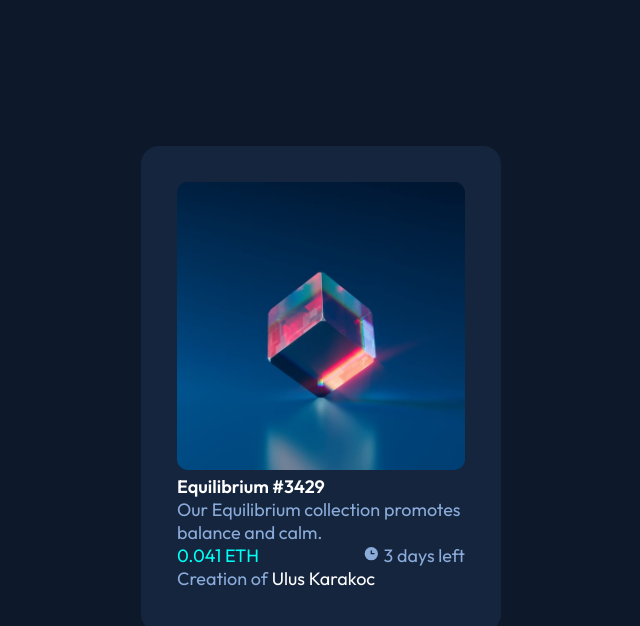
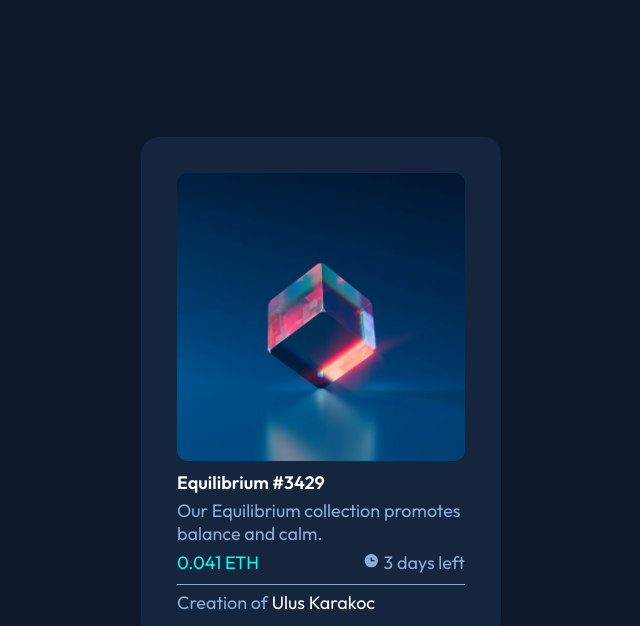
Before and after one commit to uluskarakoc/nft-preview-card, a website: page src/index.html in a window 1280 px wide. Shown: the top 626 px of the page, without its empty margins (319-959 px from the left). Drawn offline with Linux system fonts and the light colour scheme.

Commit message:
line added

```diff
--- a/src/index.html
+++ b/src/index.html
@@ -35,6 +35,7 @@
             3 days left
           </div>
         </div>
+        <div class="line"></div>
         <div class="footer">
           <span class="creation">Creation of</span>
           <span class="ulus">Ulus Karakoc</span>
--- a/src/scss/layouts/_main-menu.scss
+++ b/src/scss/layouts/_main-menu.scss
@@ -7,9 +7,10 @@ body {
 }
 .main {
   background-color: $card-bg-blue;
-  height: 27rem;
+  height: 28rem;
   width: 20rem;
   border-radius:1rem ;
+
   .card-body {
     padding: 2rem;
     img {
@@ -41,5 +42,13 @@ body {
         color: $white;
       }
     }
+    div{
+        margin-bottom: .3rem;
+    }
+    .line{
+        width: 16rem;
+        height: 1px;
+        background-color: $soft-blue;
+    }
   }
 }
```
Also changed, not shown: src/styles/main.css, 1 other file.
